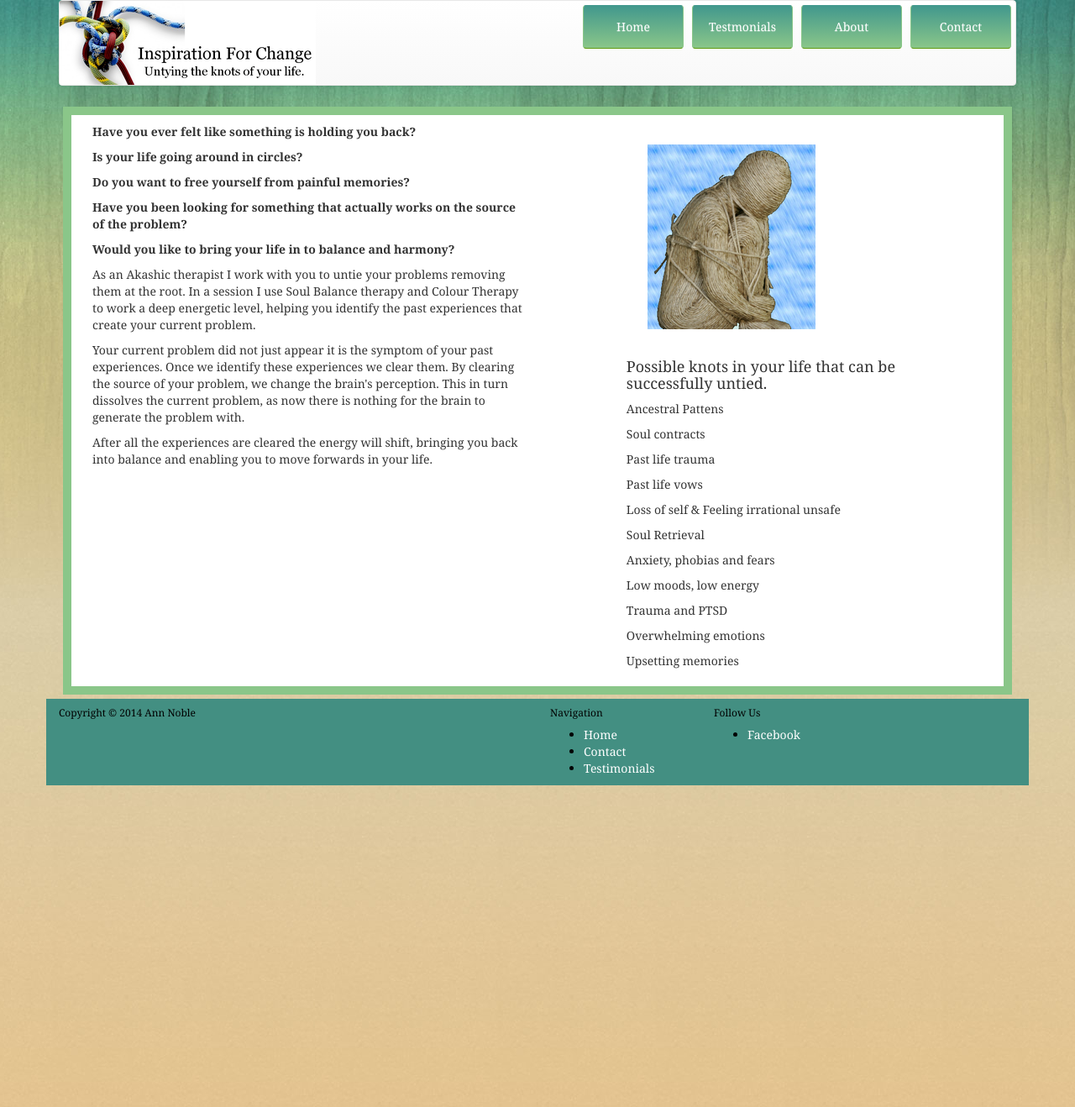
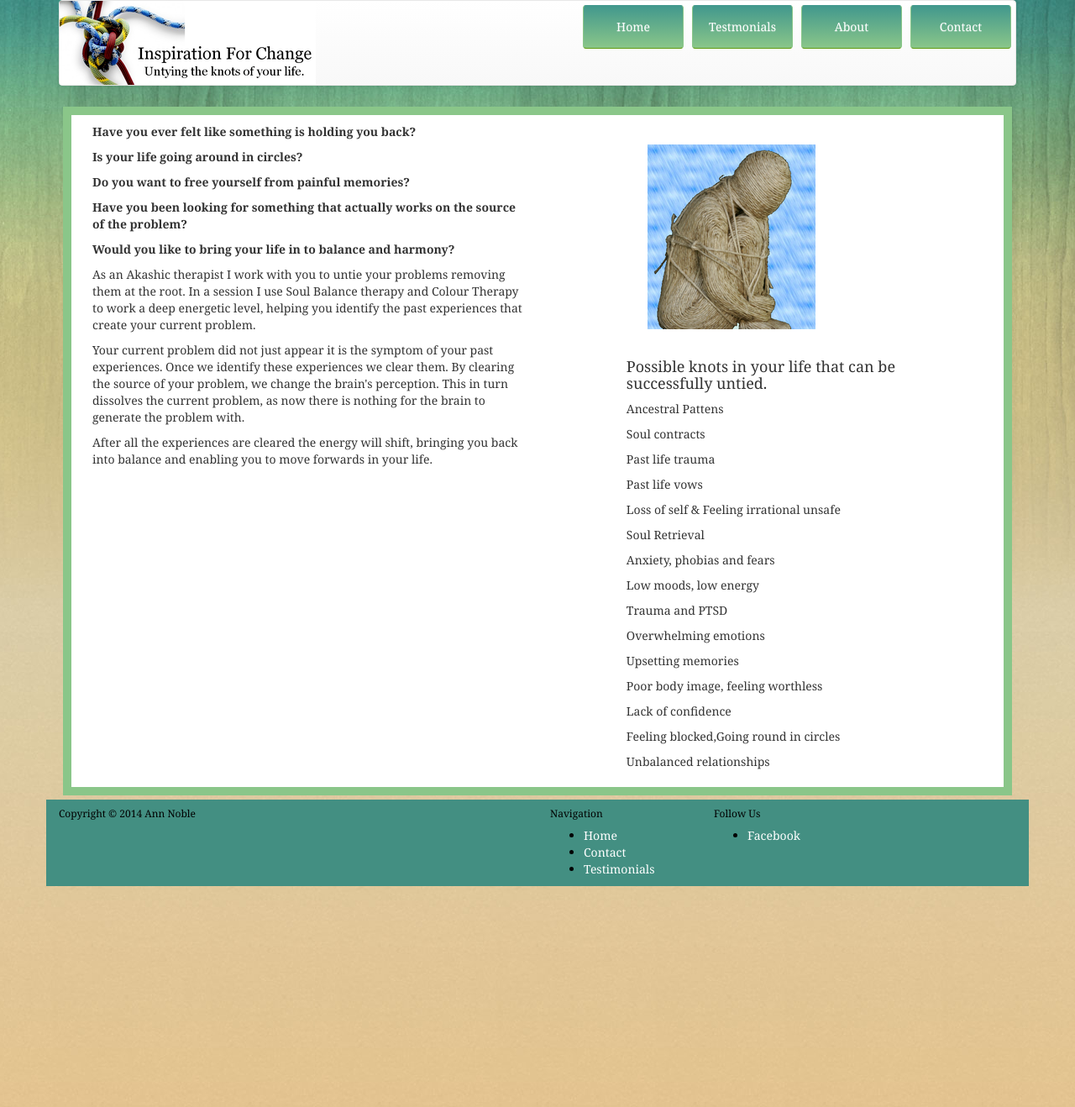
Before and after one commit to designerwebhosting/inspirationforchange, a Jekyll site: the page built from index.md, in a window 1280 px wide. Shown: the whole page at 84% size. Built offline with Jekyll 4.4.1, drawn with Linux system fonts in a browser that asks for light colours; nearby versions of some CDN libraries.

Commit message:
Updated '_layouts/index.html' via CloudCannon

```diff
--- a/_layouts/index.html
+++ b/_layouts/index.html
@@ -23,11 +23,10 @@ layout: default
                 <p>Trauma and PTSD</p>
                 <p>Overwhelming emotions</p>
                 <p>Upsetting memories</p>
-            <!--    <p>Poor body image, feeling worthless</p>
+                <p>Poor body image, feeling worthless</p>
                 <p>Lack of confidence</p>
                 <p>Feeling blocked,Going round in circles</p>
                 <p>Unbalanced relationships</p>
-                -->
             </div>
     	</div><!-- end row -->
 	</div>
```
